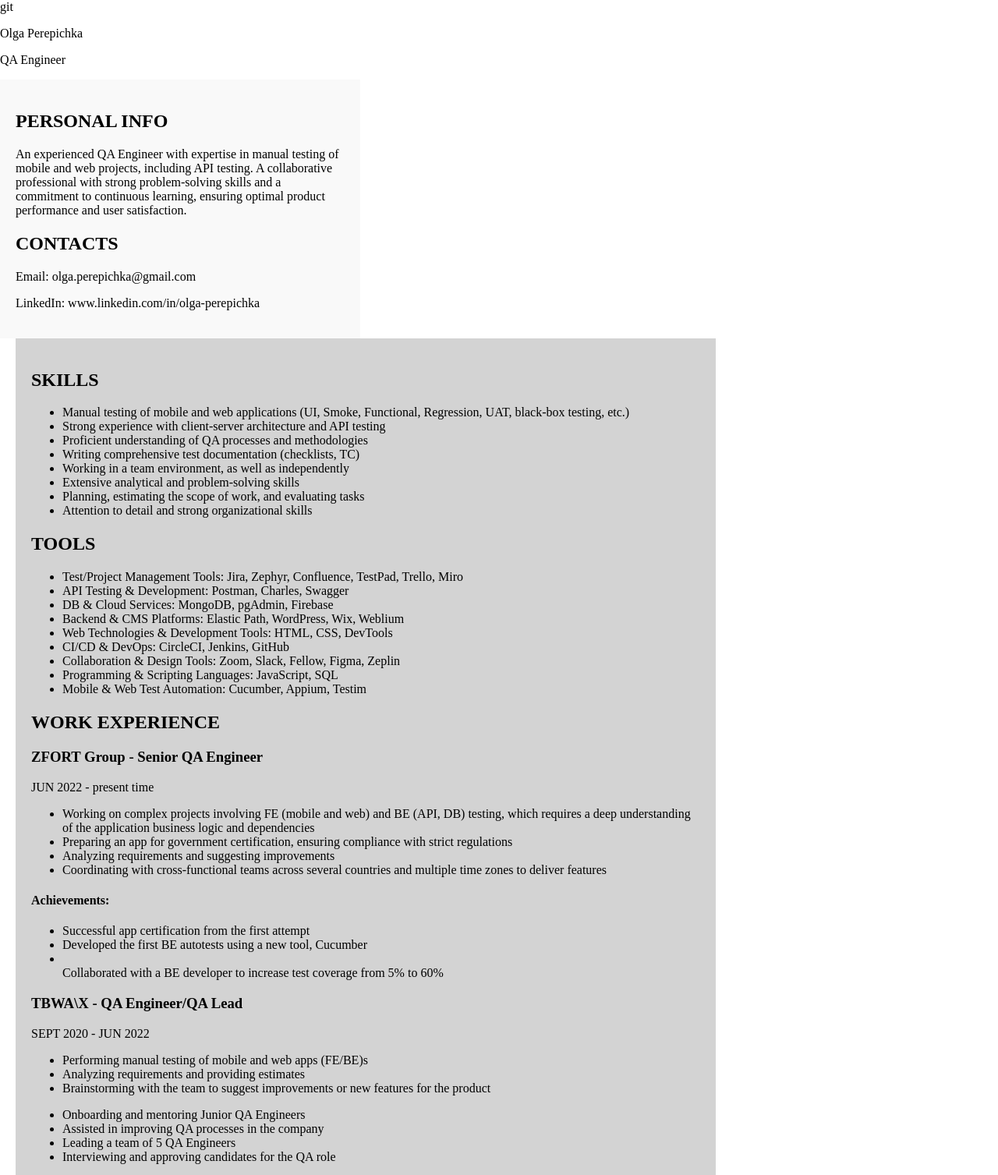
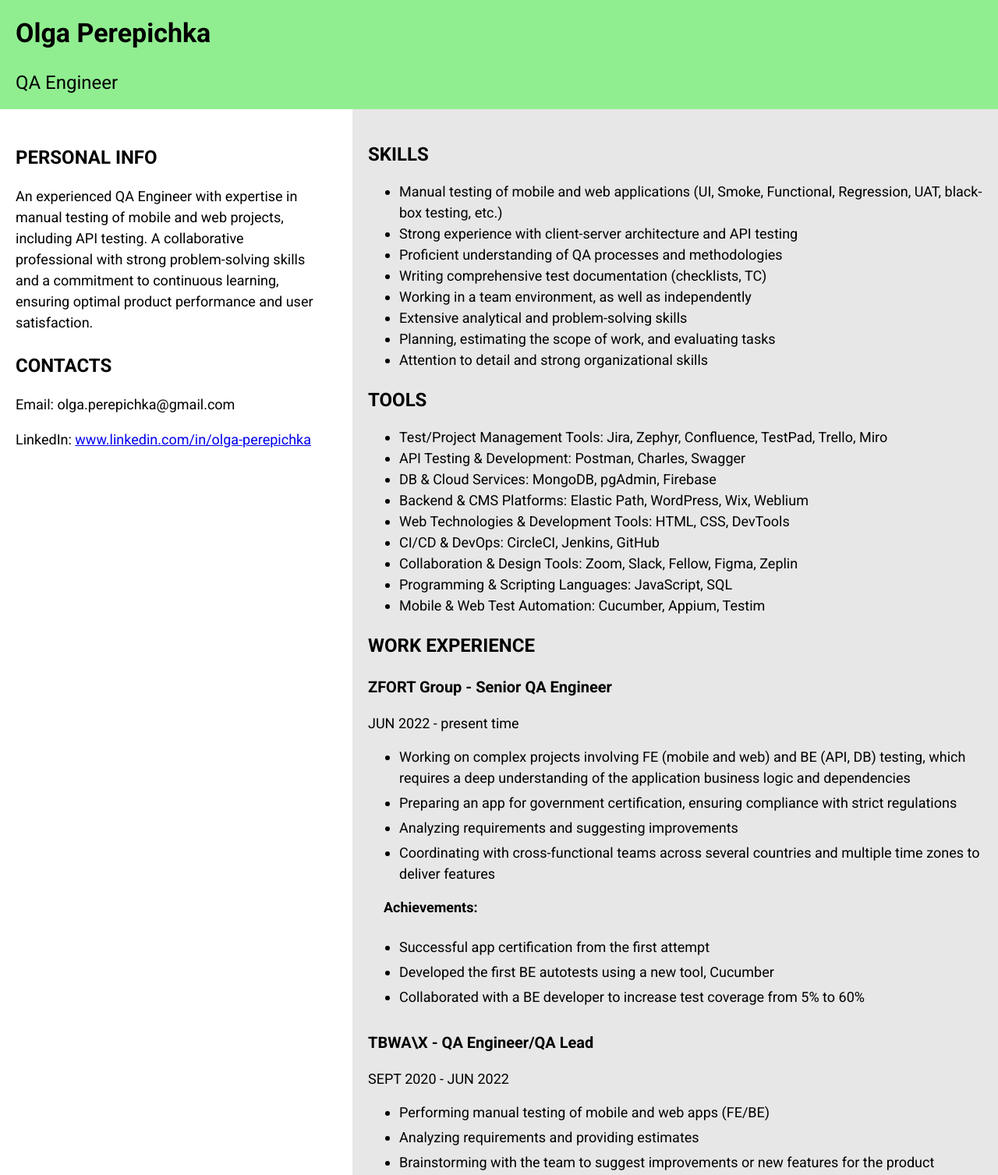
Before and after one commit to neolka/qa_cv, a plain HTML site: page index.html in a window 1280 px wide. Shown: the top 1507 px of the page at 78% size. Drawn offline with Linux system fonts and the light colour scheme.

Commit message:
Beautifyed cv page by adding css styles and updating a font

```diff
--- a/index.html
+++ b/index.html
@@ -2,13 +2,14 @@
 <html lang="en">
 <head>
     <meta charset="UTF-8">
+    <link href="https://fonts.googleapis.com/css2?family=Roboto:wght@400;700&display=swap" rel="stylesheet">
     <meta name="viewport" content="width=device-width, initial-scale=1.0">
     <title>QA Engineer Resume</title>
     <link rel="stylesheet" href="styles.css">
 </head>
 <body>
     <!-- Header Block -->
-    <header>git
+    <header>
       <div class="header-content">
         <div class="name-position">
           <p class="name">Olga Perepichka</p>
@@ -22,13 +23,13 @@
     <!-- Left Column -->
     <div class="left-column">
       <div class="block">
-        <h2>PERSONAL INFO</h2>
+        <h3>PERSONAL INFO</h3>
         <p>An experienced QA Engineer with expertise in manual testing of mobile and web projects, including API testing. A collaborative professional with strong problem-solving skills and a commitment to continuous learning, ensuring optimal product performance and user satisfaction.</p>
       </div>
       <div class="block">
-        <h2>CONTACTS</h2>
+        <h3>CONTACTS</h3>
         <p>Email: olga.perepichka@gmail.com</p>
-        <p>LinkedIn: www.linkedin.com/in/olga-perepichka</p>
+        <p>LinkedIn: <a href="https://www.linkedin.com/in/olga-perepichka" target="_blank">www.linkedin.com/in/olga-perepichka</a></p>
       </div>
     </div>
 
@@ -78,7 +79,7 @@
             <ul>
               <li>Successful app certification from the first attempt</li>
               <li>Developed the first BE autotests using a new tool, Cucumber</li>
-              <li></li>Collaborated with a BE developer to increase test coverage from 5% to 60%</li>
+              <li>Collaborated with a BE developer to increase test coverage from 5% to 60%</li>
             </ul>
           </div>
 
@@ -87,7 +88,7 @@
           <p class="years">SEPT 2020 - JUN 2022</p>
 
             <ul>
-              <li>Performing manual testing of mobile and web apps (FE/BE)s</li>
+              <li>Performing manual testing of mobile and web apps (FE/BE)</li>
               <li>Analyzing requirements and providing estimates</li>
               <li>Brainstorming with the team to suggest improvements or new features for the product</li>
               <p></p>
@@ -103,6 +104,39 @@
               <li>Improved the onboarding process, reducing the time for new QA members from five days to two by creating clear step-by-step instructions</li>
             </ul>
           </div>
+
+          <div class="experience">
+            <h3>TBWA\X - QA Engineer</h3>
+            <p class="years">OCT 2016 - SEPT 2020</p>
+
+              <ul>
+                <li>Performing manual testing of native and hybrid mobile apps, and websites</li>
+                <li>Creating and updating test documentation</li>
+                <li>Estimating the scope of work (low/high-level estimation)</li>
+                <li>Worked in small Agile/Scrum teams to ensure efficient testing and continuous delivery of high-quality software</li>
+              </ul>
+
+             <h4>Achievements:</h4>
+              <ul>
+                <li>Successfully led testing on several mobile projects</li>
+                <li>Gained basic knowledge of JavaScript and applied it to create the first set of automation tests for API in the company  (Postman + JS + Jenkins)</li>
+               </ul>
+            </div>
+
+            <div class="experience">
+              <h3>Micro-B, QA Engineer</h3>
+              <p class="years">OCT 2016 - SEPT 2020</p>
+
+                <ul>
+                  <li>Testing small web and mobile applications</li>
+                  <li>Creating and updating test documentation</li>
+                </ul>
+
+               <h4>Achievements:</h4>
+                <ul>
+                  <li>Found several issues in the released application that had already been tested</li>
+                 </ul>
+              </div>
       </div>
     </div>
   </div>
--- a/styles.css
+++ b/styles.css
@@ -2,67 +2,125 @@
 body {
     margin: 0;
     padding: 0;
+    box-sizing: border-box;
   }
 
-  /* Green top block */
-  .top-block {
-    background-color: #90EE90; /* Light green */
-    height: 50px;
+  h2, h3, h4, li, p {
+    font-family: 'Roboto', sans-serif;
+    line-height: 1.5;
+}
+
+/* Header Block */
+header {
+    background-color: lightgreen;
+    height: 100px;
+    display: flex;
+    align-items: center;
+    padding: 20px;
+  }
+
+  .header-content {
+    width: 100%;
+    display: flex;
+    justify-content: space-between;
+  }
+
+  .name-position {
     display: flex;
     flex-direction: column;
     justify-content: center;
-    align-items: center;
-    text-align: center;
-    padding: 0;
+    align-items: flex-start;
+    margin: 0;
+    gap: 20px;
   }
 
-  /* Main container for the columns */
-  .container {
-    display: flex;
-    margin-top: 0;
+  .name {
+    font-size: 34px;
+    font-weight: bold;
+    margin: 0;
   }
 
-  /* Left column (1/3 width) */
+  .position {
+    font-size: 24px;
+    color: rgb(0, 0, 0);
+    margin: 0;
+  }
+
+  /* Main Content */
+  .main-content {
+    display: flex;
+    margin-top: 0px;
+  }
+
+  /* Left Column */
   .left-column {
-    width: 33%;
+    width: 33.33%;
     padding: 20px;
-    background-color: #f9f9f9; /* You can change this color as needed */
+    background-color: #ffffff;
+  }
+
+  .left-column .block {
+    margin-bottom: 20px;
+  }
+
+  .left-column h3 {
+    font-size: 24px;
+    margin-bottom: 5px;
+  }
+
+  .left-column p {
+    font-size: 18px;
   }
 
   /* Right column (2/3 width with grey background) */
   .right-column {
     width: 67%;
-    background-color: #D3D3D3; /* Light grey */
+    background-color: #e7e7e7; /* Light grey */
     padding: 20px; /* Add padding around text */
     margin-left: 20px; /* Add margin to the left side for text */
   }
 
+  .right-column .block {
+    margin-bottom: 20px;
+  }
+
+  .right-column h2 {
+    font-size: 24px;
+    margin-bottom: 10px;
+  }
+
+  .right-column li {
+    font-size: 18px;
+  }
+
   /* Work experience section */
-  .work-item {
+  .experience {
     margin-bottom: 30px;
   }
 
-  .work-item h3 {
+  .experience h3 {
     font-size: 20px;
     margin-bottom: 5px;
   }
 
-  .work-item p {
-    font-size: 14px;
+  .experience p {
+    font-size: 18px;
     margin-bottom: 10px;
   }
 
-  .work-item h4 {
-    font-size: 16px;
+  .experience h4 {
+    font-size: 18px;
     margin-top: 10px;
+    margin-left: 20px;
   }
 
-  .work-item ul {
+  .experience ul {
     list-style-type: disc;
     padding-left: 20px;
+    margin-left: 20px;
   }
 
-  .work-item li {
-    font-size: 14px;
+  .experience li {
+    font-size: 18px;
     margin-bottom: 5px;
   }
```
